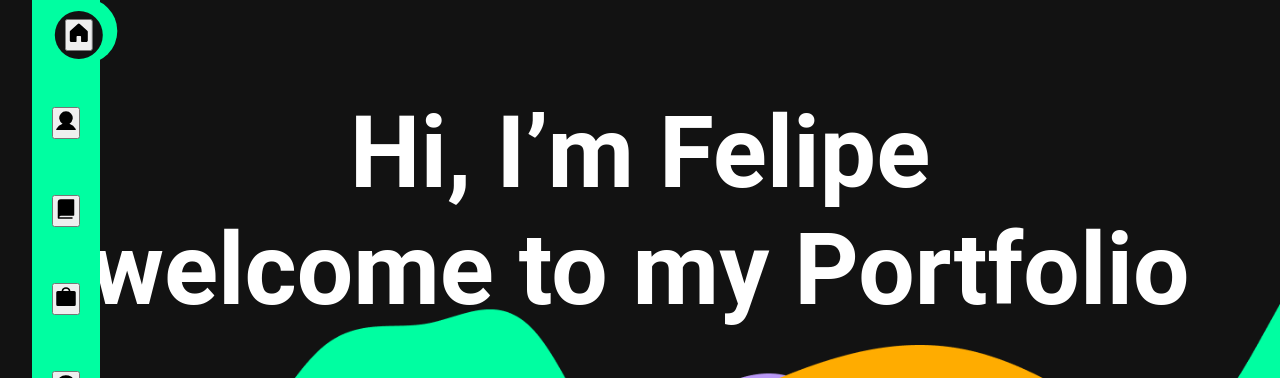
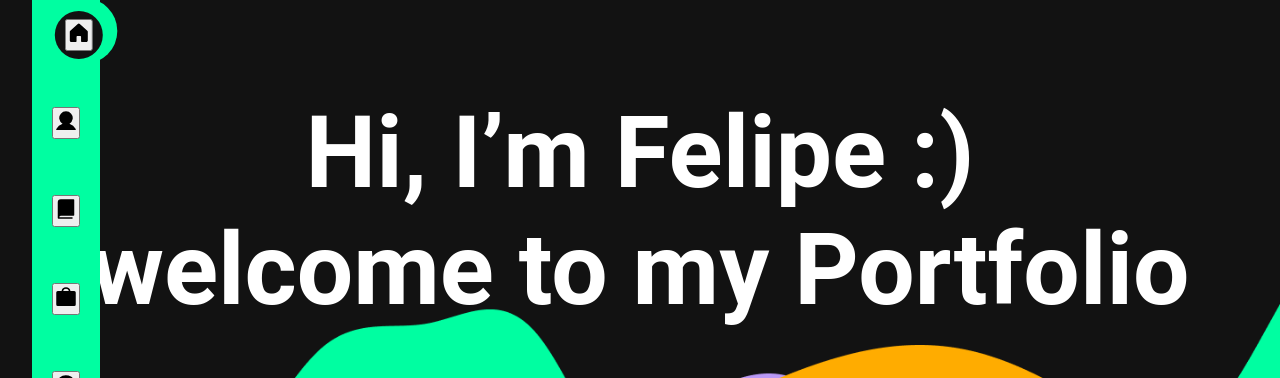
Before and after one commit to fellipefreiire/portfolio-frontend-home, a React app: page / in a window 1280 px wide. Shown: the part 189-567 px from the top of the page. Built offline with nearby package versions, Linux system fonts and the light colour scheme; the HTML template or start-up script is replaced by a standard one.

Commit message:
invalidation config

```diff
--- a/src/pages/Home/index.tsx
+++ b/src/pages/Home/index.tsx
@@ -13,7 +13,7 @@ export const Home = () => {
       <Sidebar />
       <S.HomeContainer>
         <h1>
-          Hi, I’m Felipe
+          Hi, I’m Felipe :)
           <br />
           welcome to my Portfolio
         </h1>
```
